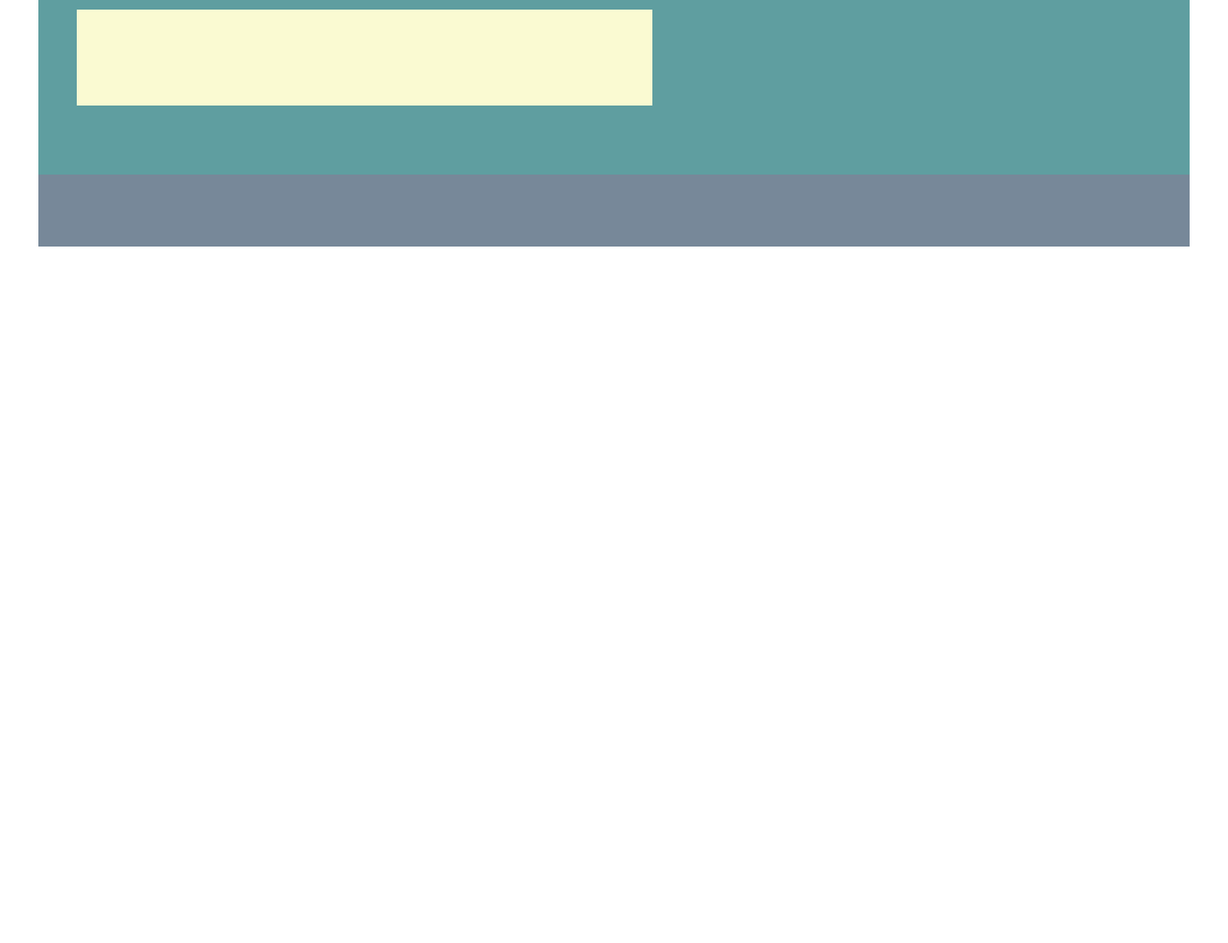
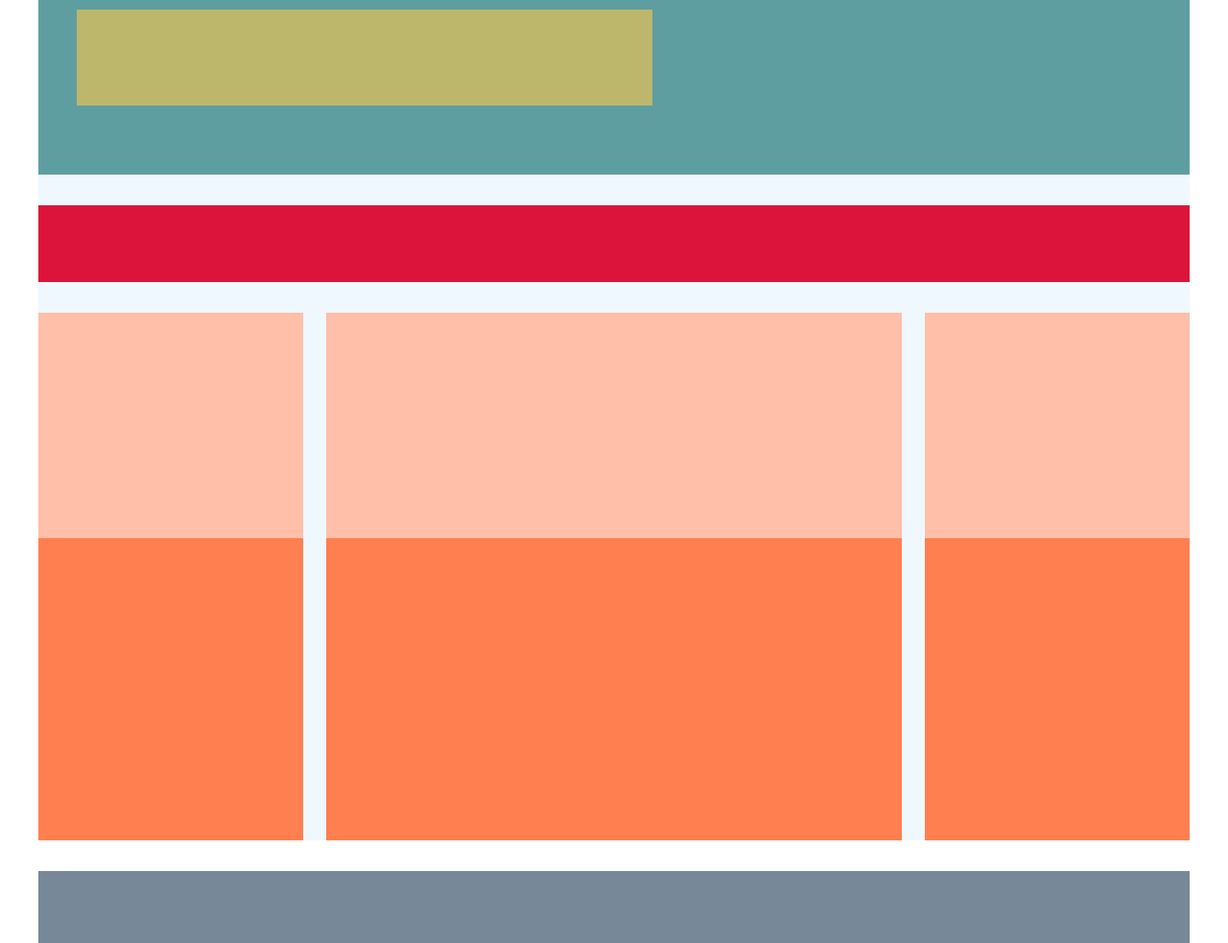
Before and after one commit to MirkOrlando/htmlcss-struttura-wp, a plain HTML site: page index.html in a window 1280 px wide. Shown: the part 500-1483 px from the top of the page at 96% size. Before the commit the page ends 800 px from the top, so only its background shows below. Drawn offline with Linux system fonts and the light colour scheme.

Commit message:
created .container.contente structure

```diff
--- a/css/style.css
+++ b/css/style.css
@@ -2,6 +2,12 @@
 
 .relative {
     position: relative;
+}
+
+.clearfix::after {
+    content: "";
+    display: table;
+    clear: both;
 }
 
 /* common */
@@ -20,8 +26,7 @@ body {
 /* #site-header */
 
 #site-header {
-    height: 150px;
-    margin-bottom: 2rem;
+    margin: 0 0 2rem;
 }
 
 .container.logo {
@@ -37,22 +42,50 @@ body {
 /* #site-main */
 
 #site-main {
-    background-color: aquamarine;
+    background-color: aliceblue;
+    margin: 0 0 2rem;
 }
 
-.container.image {
+main > .container.image {
     background-color: cadetblue;
     height: 500px;
+    margin: 0 0 2rem;
 }
 
 .container.description {
-    background-color: lightgoldenrodyellow;
+    background-color: darkkhaki;
     height: 100px;
     width: 600px;
     position: absolute;
     left: 2.5rem;
     bottom: 4.5rem;
+}
 
+.content.title {
+    background-color: crimson;
+    height: 80px;
+    margin: 0 0 2rem;
+}
+
+.column {
+    background-color: coral;
+    width: 23%;
+}
+
+.central {
+    background-color: coral;
+    width: 50%;
+    margin: 0 2%;
+}
+
+.column, .central {
+    height: 550px;
+    float: left;
+}
+
+.column > .container.image, .central > .container.image {
+    background-color: rgba(255, 255, 255, 0.5);
+    height: 235px;
 }
 
 /* #site-footer */
--- a/index.html
+++ b/index.html
@@ -20,6 +20,25 @@
             <div class="container description"></div>
         </div>
         <!-- /.container.image.relative -->
+
+        <div class="container content">
+            <section class="content title">
+                <!-- inserirò un h1.title + div.subtitle -->
+            </section>
+            <div class="clearfix">
+                <aside class="column">
+                    <div class="container image"></div>
+                </aside>
+                <section class="central">
+                    <div class="container image"></div>
+                </section>
+                <aside class="column">
+                    <div class="container image"></div>
+                </aside>
+            </div>
+        </div>
+        <!-- /.container.content -->
+
     </main>
     <!-- /#site-main -->
 
```
Also changed, not shown: 1 other file.
